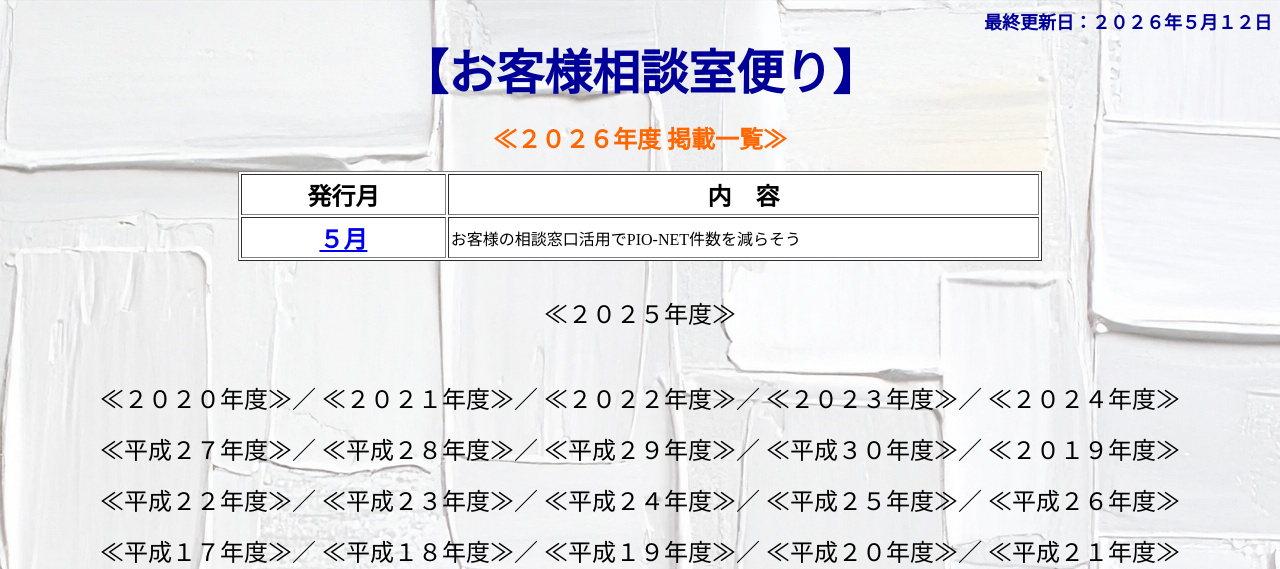
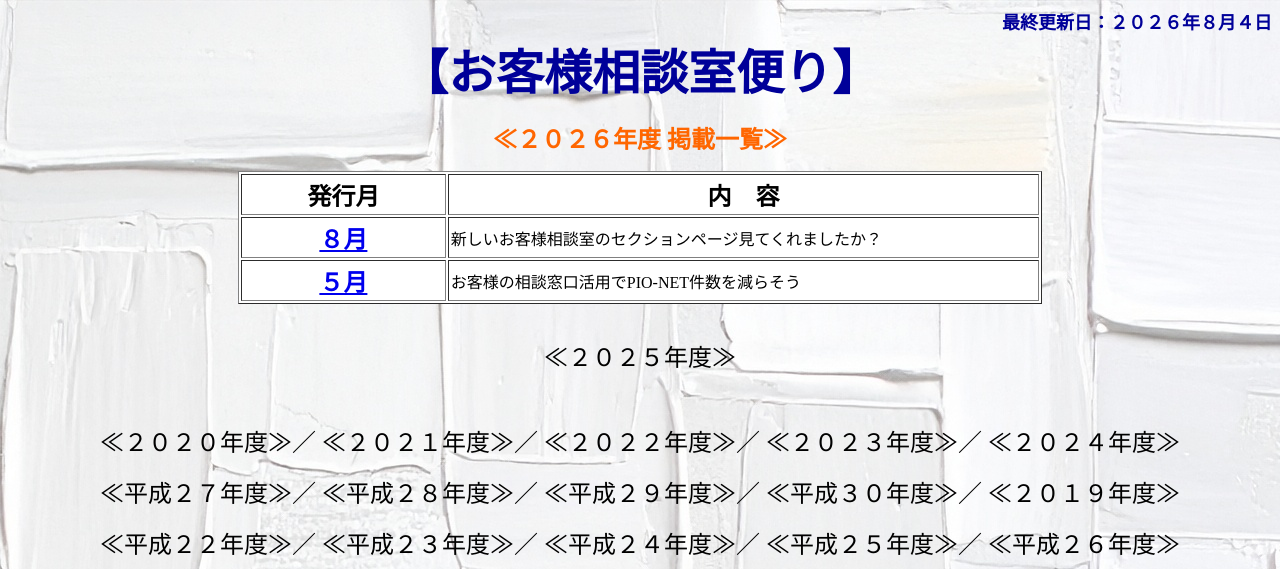
Before and after one commit to takahashi21277/intra_sample1-1, a plain HTML site: page No02_tayori/letter.html in a window 1280 px wide. Shown: the top 569 px of the page. Drawn offline with Linux system fonts and the light colour scheme.

Commit message:
Add files via upload

```diff
--- a/No02_tayori/letter.html
+++ b/No02_tayori/letter.html
@@ -11,7 +11,7 @@
 	<body text="#000000" bgcolor="#CCFFFF" link="#0000EE" vlink="#551A8B" alink="#FF0000" background="images/white_penki-5.jpg" style="background-attachment: no-fixed; background-attachment: no-fixed; background-repeat: repeat; background-position: center top;">
 
 		<header>
-			<div align="right"><b><font color="#000099" size="+1">最終更新日：２０２６年５月１２日</font></b></div>
+			<div align="right"><b><font color="#000099" size="+1">最終更新日：２０２６年８月４日</font></b></div>
 		</header>
 
 		<main>
@@ -49,16 +49,16 @@
 						<td class="auto-style1">&nbsp;</td>
 					</tr>
 
+					ここまで-->
+
 					<tr>
 						<td class="auto-style2">
 							<center><b><blink><font size="+2">
-								<a href="#" target="blank">８月</a>
+								<a href="tayori/tayori_2026/tayori202608.pdf" target="blank">８月</a>
 							</font></blink></b></center>
 						</td>
-						<td class="auto-style1">&nbsp;</td>
+						<td class="auto-style1">新しいお客様相談室のセクションページ見てくれましたか？</td>
 					</tr>
-					ここまで-->
-
 					<tr>
 						<td class="auto-style2">
 							<center><b><blink><font size="+2">
@@ -72,7 +72,7 @@
 					<tr>
 						<td class="auto-style2">
 							<center><b><blink><font size="+2">
-								<a href="#" target="blank">&nbsp;</a>
+								<a href="#" target="blank">〇月</a>
 							</font></blink></b></center>
 						</td>
 						<td class="auto-style1">&nbsp;</td>
```
